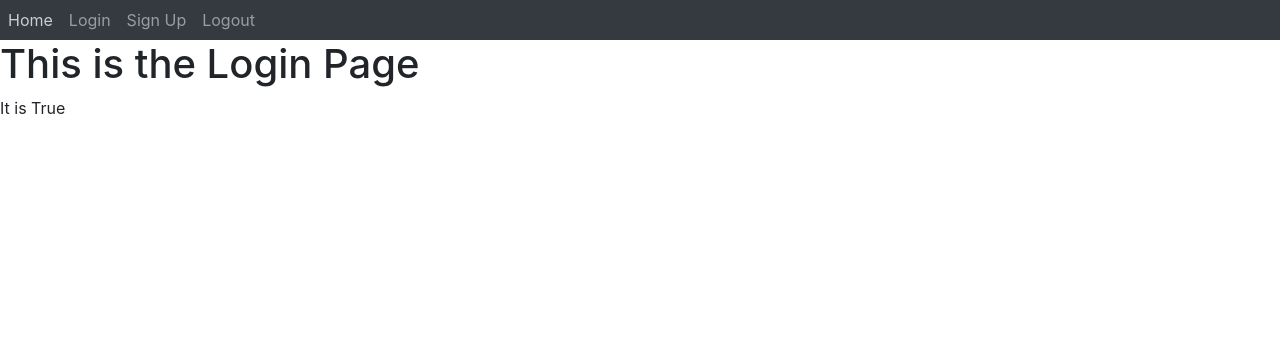
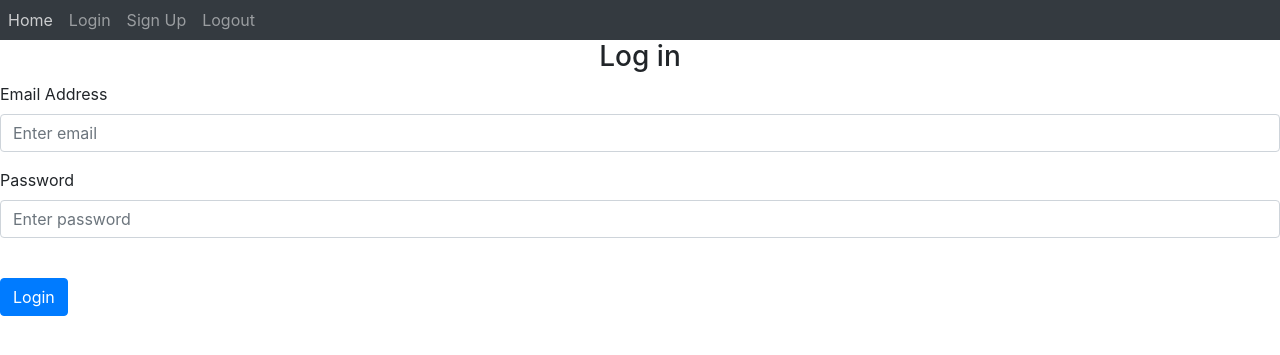
Before and after one commit to nezebilo/flask-web-app-tutorial, a Flask app: page /auth/login in a window 1280 px wide. Shown: the top 355 px of the page. Run offline with Flask 3, Linux system fonts and the light colour scheme; some libraries are stand-ins or nearby versions.

Commit message:
Add logic for submitting forms. Still WIP

```diff
--- a/website/auth.py
+++ b/website/auth.py
@@ -1,9 +1,9 @@
-from flask import Blueprint, render_template
+from flask import Blueprint, render_template, request, flash
 
 auth = Blueprint('auth', __name__)
 
 
-@auth.route('/login')
+@auth.route('/login', methods=['GET','POST'])
 def login():
     return render_template('login.html', boolean=True, user="Tim")
 
@@ -13,6 +13,23 @@ def logout():
     return "<p>You have Logged Out!</p>"
 
 
-@auth.route('/sign-up')
+@auth.route('/sign-up', methods=['GET','POST'])
 def signup():
+    if request.method == 'POST':
+        email = request.form.get('email')
+        firstname = request.form.get('firstname')
+        password1 = request.form.get('password1')
+        password2 = request.form.get('password2')
+
+        if len(email) < 4:
+            flash('Email must be longer than 3 characters', category='error')
+        elif len(firstname) < 2:
+            flash('Name must be longer than 1 character', category='error')
+        elif password1 != password2:
+            flash('Passwords do not matchs', category='error')
+        elif len(password1) < 4:
+            flash('Password must be longer than 3 characters', category='error')
+        else:
+            flash('Account Created', category='success')
+
     return render_template('sign-up.html')
--- a/website/templates/login.html
+++ b/website/templates/login.html
@@ -1,5 +1,28 @@
 {% extends "base.html" %} {% block title %}Login{% endblock %} {% block content
 %}
-<h1>This is the Login Page</h1>
-{% if boolean == True %} It is True{% else %}It is False{% endif %} {% endblock
-%}
+<form method="POST">
+  <h3 align="center">Log in</h3>
+  <div class="form-group">
+    <label for="email">Email Address</label>
+    <input
+      type="email"
+      class="form-control"
+      id="email"
+      name="email"
+      placeholder="Enter email"
+    />
+  </div>
+  <div class="form-group">
+    <label for="password">Password</label>
+    <input
+      type="password"
+      class="form-control"
+      id="password"
+      name="password"
+      placeholder="Enter password"
+    />
+  </div>
+  <br />
+  <button type="submit" class="btn btn-primary">Login</button>
+</form>
+{% endblock %}
--- a/website/templates/sign-up.html
+++ b/website/templates/sign-up.html
@@ -23,7 +23,7 @@ content %}
     />
   </div>
   <div class="form-group">
-    <label for="password1">Email Address</label>
+    <label for="password1">Password</label>
     <input
       type="password"
       class="form-control"
@@ -33,7 +33,7 @@ content %}
     />
   </div>
   <div class="form-group">
-    <label for="password2">Email Address</label>
+    <label for="password2">Confirm Password</label>
     <input
       type="password"
       class="form-control"
```
Also changed, not shown: website/templates/base.html (+6 -2 lines).
